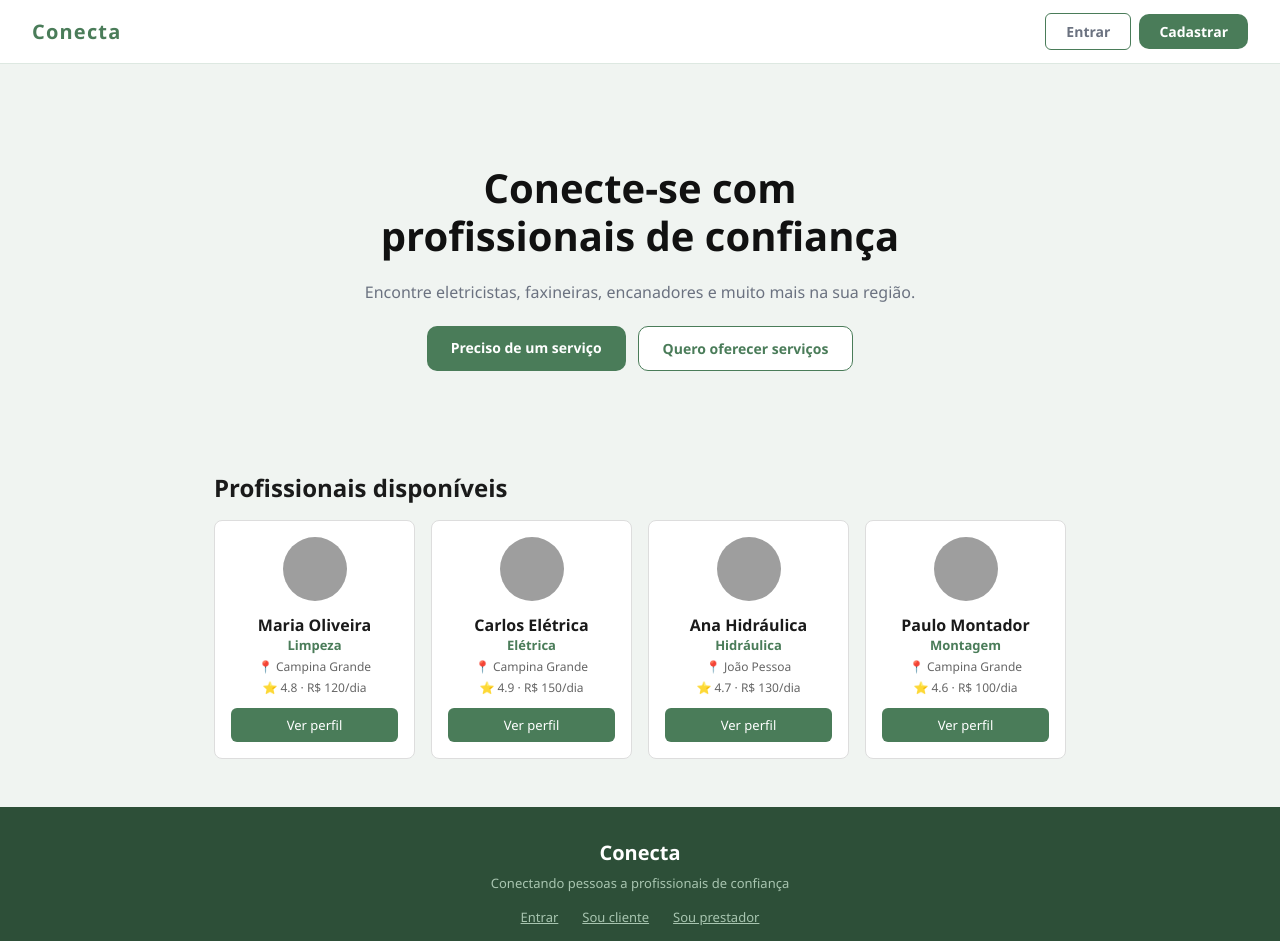
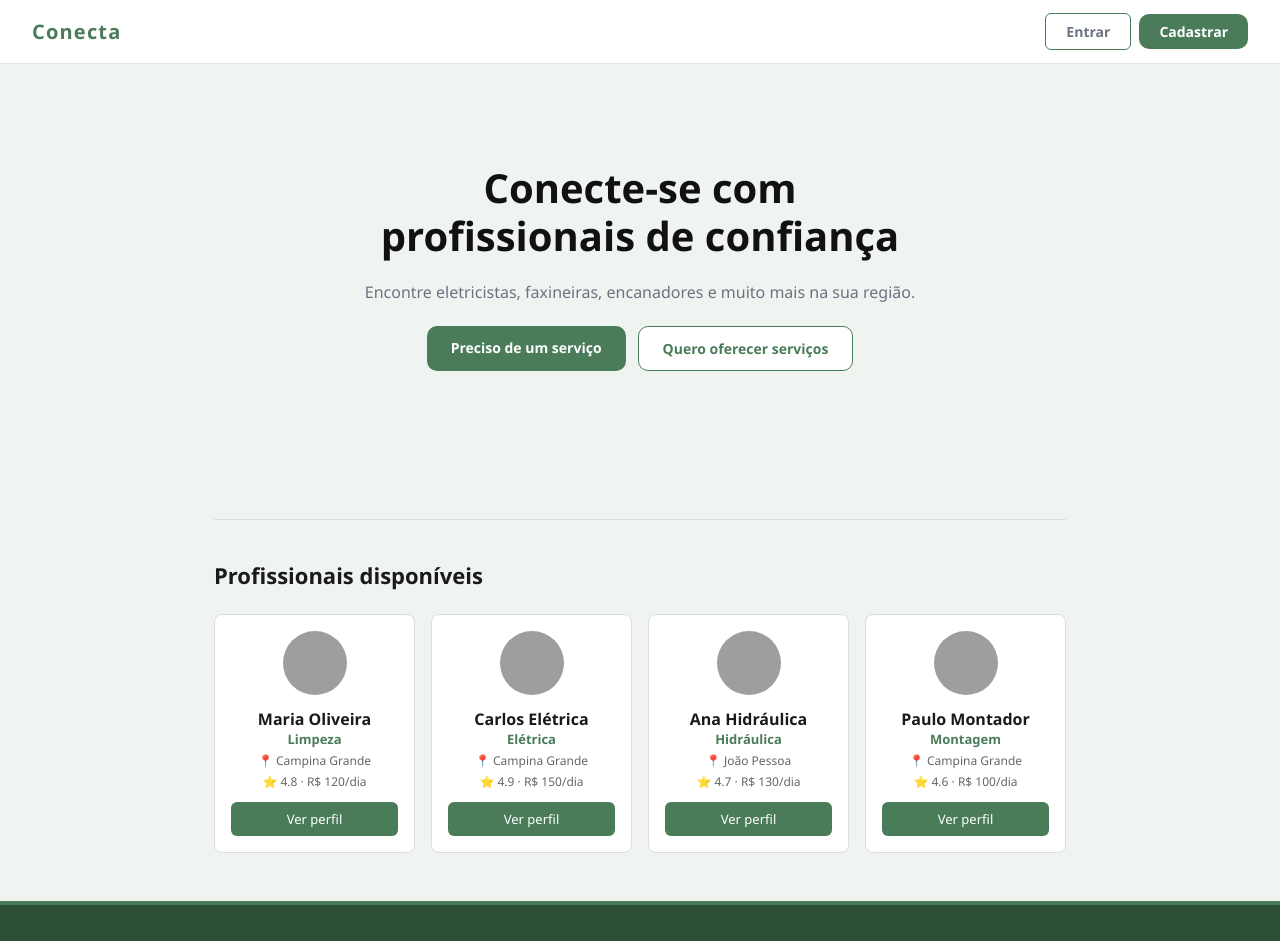
Before and after one commit to venanciojamilly/conecta-frontend, a React (Vite) app: page / in a window 1280 px wide. Shown: the top 941 px of the page. Built offline with nearby package versions, Linux system fonts and the light colour scheme; grey boxes are pictures that could not be loaded.

Commit message:
fix:space in landing page

```diff
--- a/src/pages/Landing.jsx
+++ b/src/pages/Landing.jsx
@@ -27,8 +27,9 @@ export default function Landing() {
           </div>
         </div>
 
-        <div style={{ maxWidth: '900px', margin: '0 auto', padding: '0 24px 48px' }}>
-          <h2 style={{ marginBottom: '16px' }}>Profissionais disponíveis</h2>
+        <div style={{ maxWidth: '900px', margin: '0 auto', padding: '48px 24px' }}>
+          <hr style={{ marginBottom: '40px', border: 'none', borderTop: '1px solid #ddd' }} />
+          <h2 style={{ marginBottom: '24px', fontSize: '22px' }}>Profissionais disponíveis</h2>
           <div style={{ display: 'grid', gridTemplateColumns: 'repeat(4, 1fr)', gap: '16px' }}>
             {prestadores.map((p) => (
               <div key={p.id} style={{ background: 'white', border: '1px solid #ddd', borderRadius: '8px', padding: '16px', textAlign: 'center' }}>
@@ -46,7 +47,7 @@ export default function Landing() {
         </div>
       </div>
 
-      <footer style={{ background: '#2d4f38', color: 'white', padding: '32px 24px', textAlign: 'center' }}>
+      <footer style={{ background: '#2d4f38', color: 'white', padding: '32px 24px', textAlign: 'center', borderTop: '4px solid #4a7c59' }}>
         <p style={{ fontSize: '20px', fontWeight: '800', marginBottom: '8px' }}>Conecta</p>
         <p style={{ fontSize: '13px', color: '#a8c5b0', marginBottom: '16px' }}>
           Conectando pessoas a profissionais de confiança
--- a/src/pages/client/ClienteHome.jsx
+++ b/src/pages/client/ClienteHome.jsx
@@ -31,7 +31,7 @@ export default function ClienteHome() {
           placeholder="Buscar por nome ou serviço..."
           value={busca}
           onChange={e => setBusca(e.target.value)}
-          style={{ width: '100%', padding: '10px', fontSize: '14px', marginBottom: '16px' }}
+          style={{ width: '100%', padding: '10px', fontSize: '14px', marginBottom: '16px', borderRadius: '20px', border: '1px solid #ccc' }}
         />
 
         <div style={{ display: 'flex', gap: '8px', flexWrap: 'wrap', marginBottom: '24px' }}>
```
